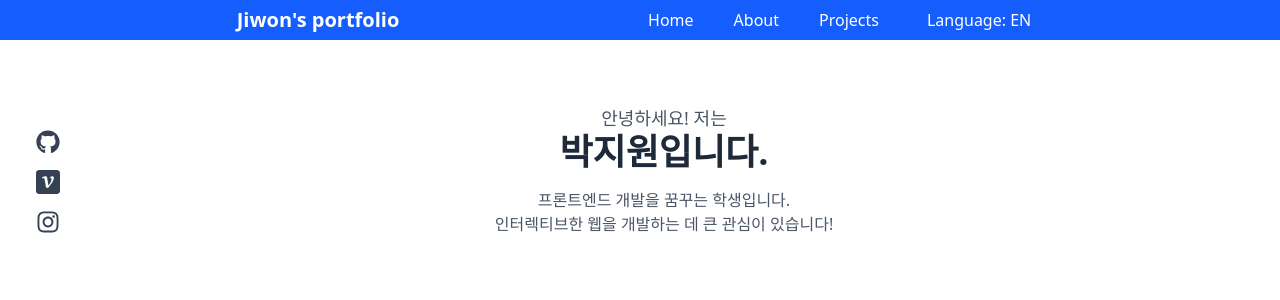
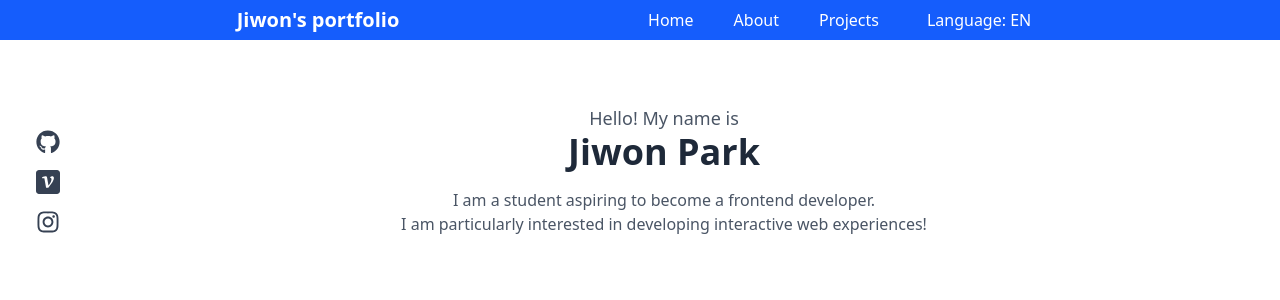
Before and after one commit to Likelion-YeungNam-Univ/11-13th-fe-assignment, a React (Vite) app in the folder 박지원/: page /about in a window 1280 px wide. Shown: the top 300 px of the page. Built offline with nearby package versions, Linux system fonts and the light colour scheme.

Commit message:
feat: about 페이지에 context 적용

```diff
--- a/박지원/src/pages/About.jsx
+++ b/박지원/src/pages/About.jsx
@@ -1,8 +1,11 @@
 import { Link } from "react-router-dom";
 import { FaGithub, FaInstagram } from "react-icons/fa";
 import { SiVelog } from "react-icons/si";
+import { useLanguage } from "../contexts/context";
 
 const About = () => {
+  const { language } = useLanguage();
+
   return (
     <section className="flex flex-col md:flex-row items-center justify-center p-6 w-full bg-white">
       <div className="flex flex-col justify-center items-center w-12 space-y-4 text-gray-700">
@@ -20,14 +23,26 @@ const About = () => {
       </div>
 
       <div className="flex-1 text-center px-6 py-10">
-        <h2 className="text-lg text-gray-600">안녕하세요! 저는</h2>
+        <h2 className="text-lg text-gray-600">
+          {language === "EN" ? "Hello! My name is" : "안녕하세요! 저는"}
+        </h2>
         <h1 className="text-3xl md:text-4xl font-bold text-gray-800 mb-4">
-          박지원입니다.
+          {language === "EN" ? "Jiwon Park" : "박지원입니다."}
         </h1>
         <p className="text-gray-600 mb-6">
-          프론트엔드 개발을 꿈꾸는 학생입니다.
-          <br />
-          인터렉티브한 웹을 개발하는 데 큰 관심이 있습니다!
+          {language === "EN" ? (
+            <>
+              I am a student aspiring to become a frontend developer.
+              <br />I am particularly interested in developing interactive web
+              experiences!
+            </>
+          ) : (
+            <>
+              프론트엔드 개발을 꿈꾸는 학생입니다.
+              <br />
+              인터렉티브한 웹을 개발하는 데 큰 관심이 있습니다!
+            </>
+          )}
         </p>
       </div>
     </section>
```
